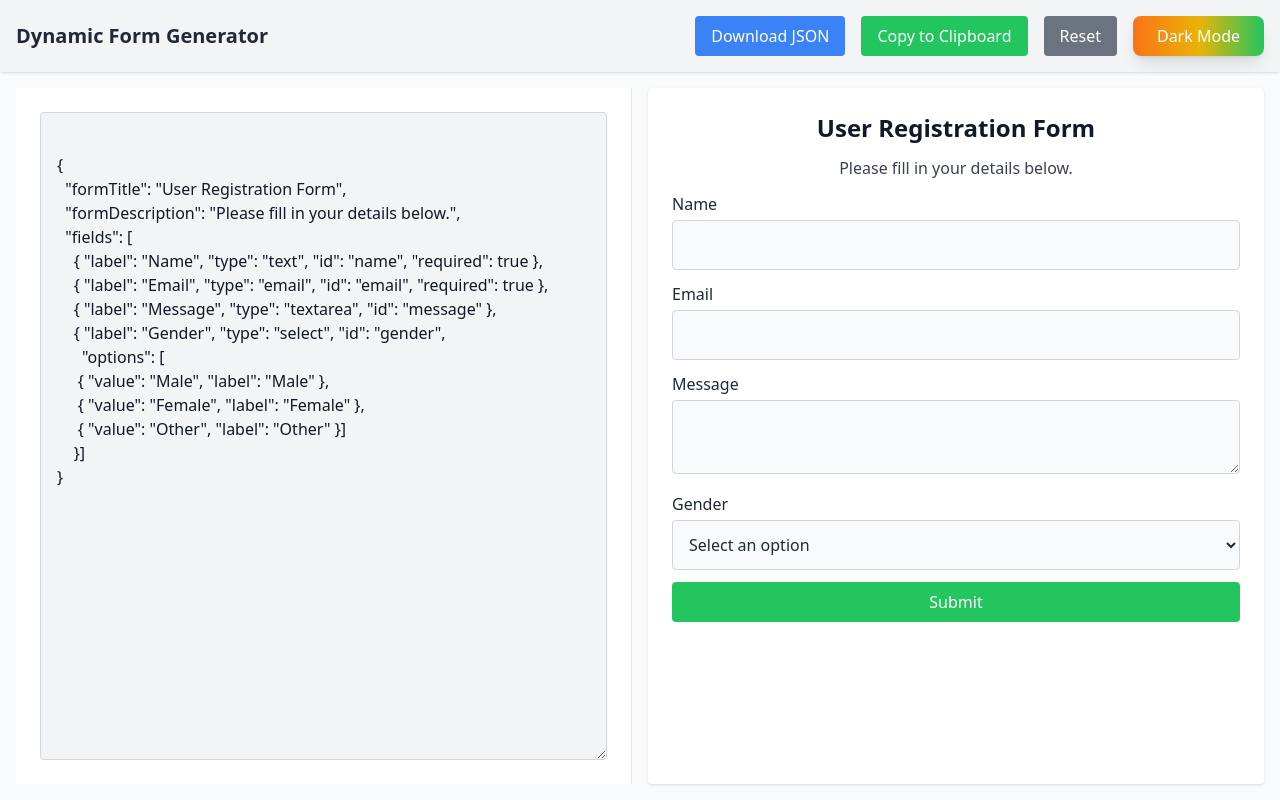
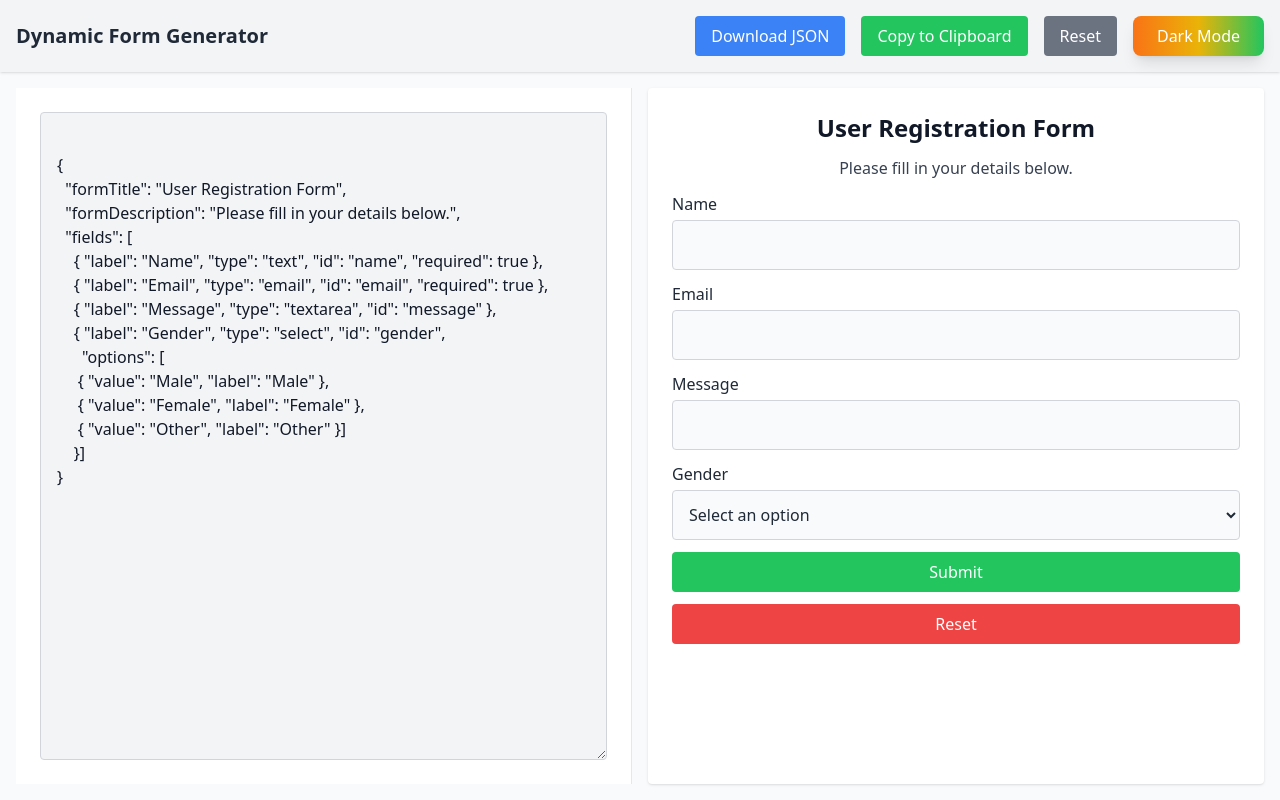
Before and after one commit to Pratyusha123-prog/zigmentfrontend_123, a React (Create React App) app: page / in a window 1280 px wide. Built offline with nearby package versions, Linux system fonts and the light colour scheme.

Commit message:
Update FormGenerator.js

```diff
--- a/src/components/FormGenerator.js
+++ b/src/components/FormGenerator.js
@@ -49,7 +49,6 @@ const FormGenerator = ({ schema }) => {
             {schema.formTitle}
           </h2>
           <p className="text-gray-700 dark:text-gray-300 text-center">{schema.formDescription}</p>
-
           {schema.fields.map((field) => (
   field.id && field.id.trim() !== "" && (
     <div key={field.id} >
@@ -71,12 +70,14 @@ const FormGenerator = ({ schema }) => {
         )}
 
       {field.type === "textarea" && (
-                  <textarea
+        <input
+          type="password"
           placeholder={field.placeholder}
           {...register(field.id, { required: field.required })}
           className="w-full p-1 md:p-3 border border-gray-300 dark:border-gray-600 rounded bg-gray-50 dark:bg-gray-700"
         />
       )}
+
 
                 {field.type === "select" && field.options && (
                   <select
@@ -154,7 +155,7 @@ const FormGenerator = ({ schema }) => {
             <button type="submit" className="w-full bg-green-500 dark:bg-green-700 text-white py-2 rounded hover:bg-green-600">
               Submit
             </button>
-            <button type="reset" onClick={() => reset()} className="w-full bg-black-500 dark:bg-gray-700 text-white py-2 rounded hover:bg-gray-600">
+            <button type="reset" onClick={() => reset()} className="w-full bg-red-500 dark:bg-red-700 text-white py-2 rounded hover:bg-red-600">
               Reset
             </button>
 
```
Lines whose indentation alone changed are shown as unchanged.
